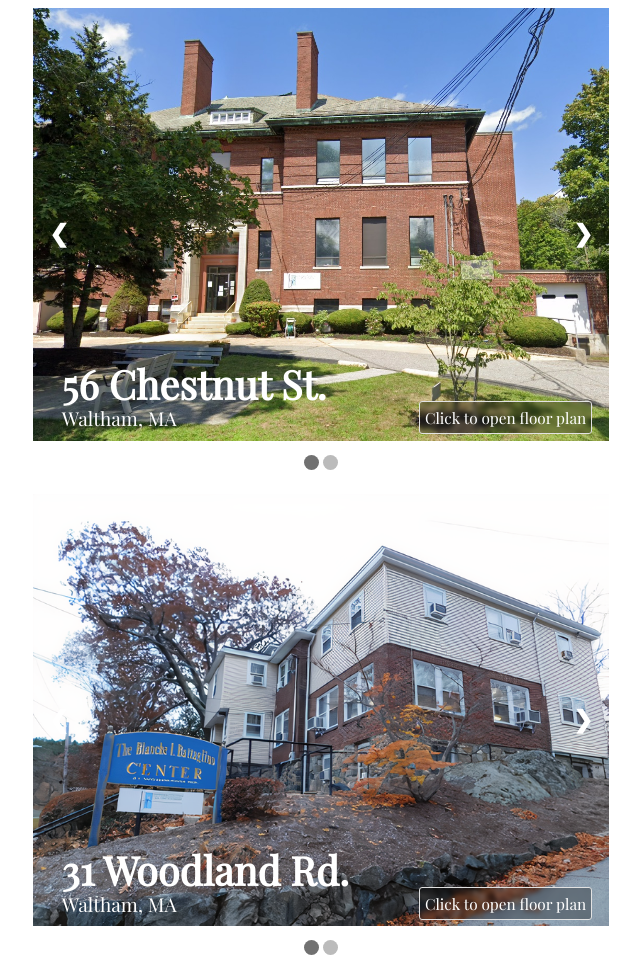
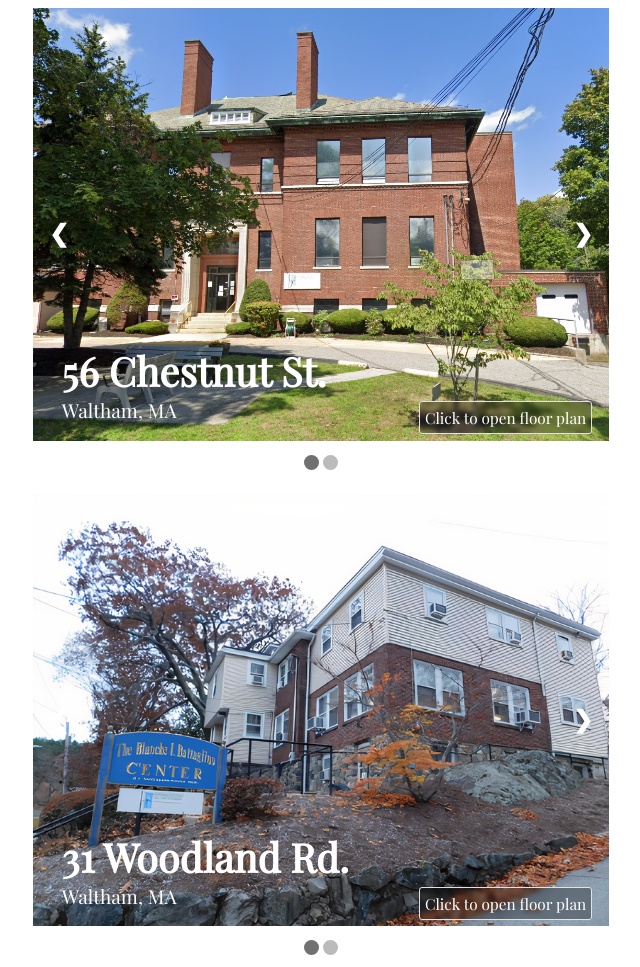
Before and after one commit to happymeex/maps, a plain HTML site: page index.html in a window 1280 px wide. Shown: the whole page, without its empty margins (319-959 px from the left). Drawn offline with nearby package versions, Linux system fonts and the light colour scheme.

Commit message:
more robust text positioning

```diff
--- a/index.html
+++ b/index.html
@@ -36,8 +36,8 @@
         <div class="slideshow" id="chestnut">
             <div class = "map-btn" data-title = "chestnut">Click to open floor plan</div>
             <div class="title">
-                <b>56 Chestnut St.</b><br>
-                <span style="font-size: 1.5vw; position: absolute; top: 90%;">Waltham, MA</span>
+                <b>56 Chestnut St.</b>
+                <span style="font-size: 1.5vw;">Waltham, MA</span>
             </div>
             <a class="prev" onclick="plusSlides(-1, 'chestnut')">&#10094;</a>
             <a class="next" onclick="plusSlides(1, 'chestnut')">&#10095;</a>
@@ -48,8 +48,8 @@
         <div class="slideshow" id="woodland">
             <div class = "map-btn" data-title = "woodland">Click to open floor plan</div>
             <div class="title">
-                <b>31 Woodland Rd.</b><br>
-                <span style="font-size: 1.5vw; position: absolute; top: 90%;">Waltham, MA</span>
+                <b>31 Woodland Rd.</b>
+                <span style="font-size: 1.5vw;">Waltham, MA</span>
             </div>
             <a class="prev" onclick="plusSlides(-1, 'woodland')">&#10094;</a>
             <a class="next" onclick="plusSlides(1, 'woodland')">&#10095;</a>
--- a/slidestyle.css
+++ b/slidestyle.css
@@ -14,11 +14,14 @@
 .title{
     z-index: 1;
     position: absolute;
-    top: 80%;
+    top: 77%;
     left: 5%;
     color: white;
     font-family: 'Playfair Display', serif;
     font-size: 3.1vw;
+    display: flex;
+    flex-direction: column;
+    align-items: flex-start;
 }
 
 .slide{
```
Also changed, not shown: 1 other file.
